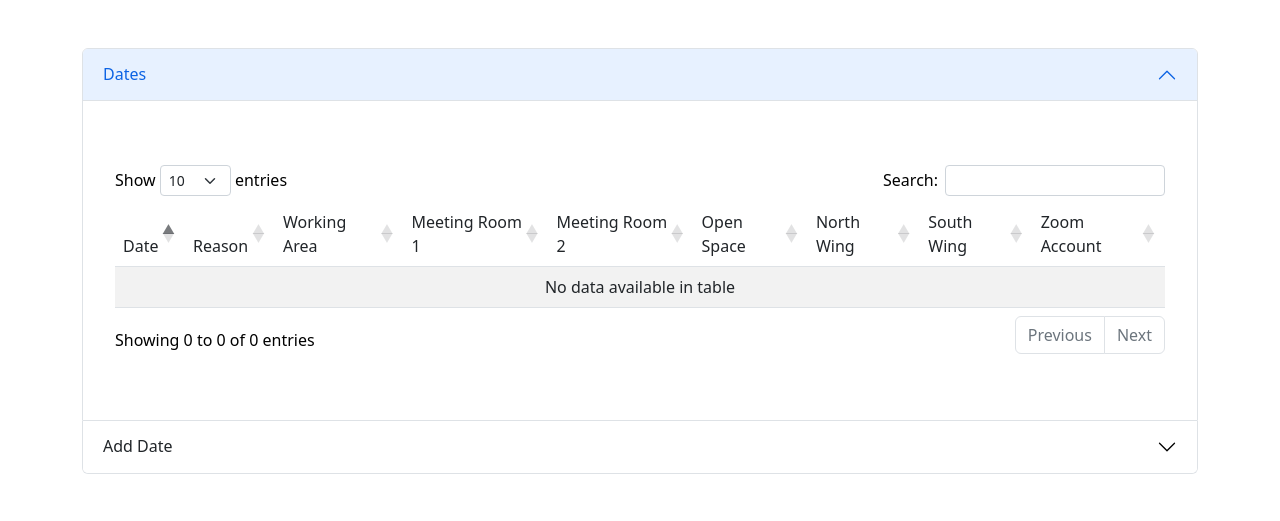
After one commit to aug183/SOFTENG-Prototype, a PHP site: page /admin/dates.php in a window 1280 px wide. The commit adds this page. Shown: the top 521 px of the page. Run offline with PHP 8.4, Linux system fonts and the light colour scheme; data comes from the database, SQL or seed files in the repository; data that the repository does not hold is empty; some libraries are stand-ins or nearby versions.

Commit message:
added orgs, dates, and services to admin

```diff
--- /dev/null
+++ b/admin/dates.php
@@ -0,0 +1,175 @@
+<!doctype html>
+<html lang="en">
+
+<head>
+    <meta charset="utf-8">
+    <meta name="viewport" content="width=device-width, initial-scale=1">
+    <title>Dates</title>
+    <link href="https://cdn.jsdelivr.net/npm/bootstrap@5.3.0-alpha3/dist/css/bootstrap.min.css" rel="stylesheet" integrity="sha384-KK94CHFLLe+nY2dmCWGMq91rCGa5gtU4mk92HdvYe+M/SXH301p5ILy+dN9+nJOZ" crossorigin="anonymous">
+    <link href="https://cdnjs.cloudflare.com/ajax/libs/twitter-bootstrap/5.2.0/css/bootstrap.min.css" rel="stylesheet">
+    <link href="https://cdn.datatables.net/1.13.4/css/dataTables.bootstrap5.min.css" rel="stylesheet">
+    <link href="../style.css" rel="stylesheet">
+</head>
+
+<body>
+    <?php
+    require_once("../connection.php");
+
+    if (isset($_POST['submit_button'])) {
+        $date = $_POST['date'];
+        if (isset($_POST['Working_Area'])) {
+            $Working = $_POST["Working_Area"];
+        } else $Working = "AVAILABLE";
+
+        if (isset($_POST['Meeting_Room_1'])) {
+            $Meeting1 = $_POST["Meeting_Room_1"];
+        } else $Meeting1 = "AVAILABLE";
+
+        if (isset($_POST['Meeting_Room_2'])) {
+            $Meeting2 = $_POST["Meeting_Room_2"];
+        } else $Meeting2 = "AVAILABLE";
+
+        if (isset($_POST['Open_Space'])) {
+            $OpenSpace = $_POST["Open_Space"];
+        } else $OpenSpace = "AVAILABLE";
+
+        if (isset($_POST['North_Wing'])) {
+            $NorthWing = $_POST["North_Wing"];
+        } else $NorthWing = "AVAILABLE";
+
+        if (isset($_POST['South_Wing'])) {
+            $SouthWing = $_POST["South_Wing"];
+        } else $SouthWing = "AVAILABLE";
+
+        if (isset($_POST['Zoom_Account'])) {
+            $Zoom = $_POST["Zoom_Account"];
+        } else $Zoom = "AVAILABLE";
+
+        $reason = $_POST['reason'];
+
+
+        $sql = "INSERT INTO `dates` (`dates`, `Working area`, `Meeting Room 1`, `Meeting Room 2`, `Open Space`, `North Wing`, `South Wing`, `Zoom Account`, reason)
+                VALUES
+                ('$date', '$Working', '$Meeting1', '$Meeting2', '$OpenSpace', '$NorthWing', '$SouthWing', '$Zoom', '$reason')
+                ";
+
+        if (!mysql_query($sql, $con)) {
+            die('Error: ' . mysql_error());
+        }
+    }
+    ?>
+
+    <div class="container py-5">
+        <div class="accordion" id="accordionPanelsStayOpenExample">
+            <div class="accordion-item">
+                <h2 class="accordion-header">
+                <button class="accordion-button" type="button" data-bs-toggle="collapse" data-bs-target="#panelsStayOpen-collapseOne" aria-expanded="true" aria-controls="panelsStayOpen-collapseOne">
+                    Dates
+                </button>
+                </h2>
+                <div id="panelsStayOpen-collapseOne" class="accordion-collapse collapse show">
+                <div class="accordion-body">
+                <div class="container py-5">
+                    <table id="table" class="table table-striped" style="width:100%">
+                        <thead>
+                            <tr>
+                                <td>Date</td>
+                                <td>Reason</td>
+                                <td>Working Area</td>
+                                <td>Meeting Room 1</td>
+                                <td>Meeting Room 2</td>
+                                <td>Open Space</td>
+                                <td>North Wing</td>
+                                <td>South Wing</td>
+                                <td>Zoom Account</td>
+                            </tr>
+                        </thead>
+                        <tbody>
+                            <?php
+                            $sql = "SELECT * FROM dates";
+                            $results = mysql_query($sql, $con);
+                            while ($row = mysql_fetch_array($results)) {
+                                echo "<tr>";
+                                echo "<td>" . $row['dates'] . "</td>";
+                                echo "<td>" . $row['reason'] . "</td>";
+                                echo "<td>" . $row['Working area'] . "</td>";
+                                echo "<td>" . $row['Meeting Room 1'] . "</td>";
+                                echo "<td>" . $row['Meeting Room 2'] . "</td>";
+                                echo "<td>" . $row['Open Space'] . "</td>";
+                                echo "<td>" . $row['North Wing'] . "</td>";
+                                echo "<td>" . $row['South Wing'] . "</td>";
+                                echo "<td>" . $row['Zoom Account'] . "</td>";
+                                echo "</tr>";
+                            }
+                            ?>
+                        </tbody>
+                    </table>
+                    </div>
+                </div>
+                </div>
+            </div>
+            <div class="accordion-item">
+                <h2 class="accordion-header">
+                <button class="accordion-button collapsed" type="button" data-bs-toggle="collapse" data-bs-target="#panelsStayOpen-collapseTwo" aria-expanded="false" aria-controls="panelsStayOpen-collapseTwo">
+                    Add Date
+                </button>
+                </h2>
+                <div id="panelsStayOpen-collapseTwo" class="accordion-collapse collapse">
+                <div class="accordion-body">
+                    <div class="container-md shadow min-vh-100">
+                        <form action="dates.php" method="POST">
+                            <div class="row mb-3">
+                                <div class="col-6">
+                                    <div class="form-floating">
+                                        <input name="date" id="Date" class="form-control" type="date" required />
+                                        <span id="DateSelected"></span>
+                                        <label for="date">Date to exclude</label>
+                                        <div class="invalid-feedback">Please select date</div>
+                                    </div>
+                                </div>
+                                <div class="col-6">
+                                    <div class="form-floating">
+                                        <select class="form-select form-select-sm" aria-label="reason" name="reason" id="reason" required>
+                                            <option value="" disabled selected></option>
+                                            <option value="Holiday">Holiday</option>
+                                            <option value="No School">No School</option>
+                                            <option value="Other">Other...</option>
+                                        </select>
+                                        <label for="reason">Reason</label>
+                                    </div>
+                                </div>
+                            </div>
+                            <label class="form-label">Affected:</label>
+                            <div class="mb-3 text-center">
+                                <?php
+                                $sql = "SELECT * FROM offers";
+                                $result = mysql_query($sql, $con);
+                                while ($row = mysql_fetch_array($result)) {
+                                    echo "<div class=\"form-check form-check-inline\">";
+                                    echo "<input class=\"form-check-input\" type=\"checkbox\" name=\"" . $row['offer_name'] .  "\" value=\"UNAVAILABLE\" id=\"" . $row['offer_name'] . "\" checked>";
+                                    echo "<label class=\"form-check-label\" for=\"" . $row['offer_name'] . "\">" . $row['offer_name'] . "</label>";
+                                    echo "</div>";
+                                }
+                                ?>
+                            </div>
+                            <div class="row">
+                                <div class="col-4"></div>
+                                <div class="col-4 text-center">
+                                    <button type="submit" name="submit_button" id="submit_button" class="btn btn-primary">Submit</button>
+                                </div>
+                                <div class="col-4"></div>
+                            </div>
+                        </form>
+                    </div>
+                </div>
+                </div>
+            </div>
+        </div>
+    </div>
+    <script src="https://cdn.jsdelivr.net/npm/bootstrap@5.3.0-alpha3/dist/js/bootstrap.bundle.min.js" integrity="sha384-ENjdO4Dr2bkBIFxQpeoTz1HIcje39Wm4jDKdf19U8gI4ddQ3GYNS7NTKfAdVQSZe" crossorigin="anonymous"></script>
+    <script src="https://code.jquery.com/jquery-3.5.1.js"></script>
+    <script src="https://cdn.datatables.net/1.13.4/js/jquery.dataTables.min.js"></script>
+    <script src="https://cdn.datatables.net/1.13.4/js/dataTables.bootstrap5.min.js"></script>
+    <script src="../script.js"></script>
+</body>
+</html>
```
Also changed, not shown: admin/orgs.php (added, +87 -0 lines), admin/services.php (added, +81 -0 lines), index.php (+8 -0 lines).
